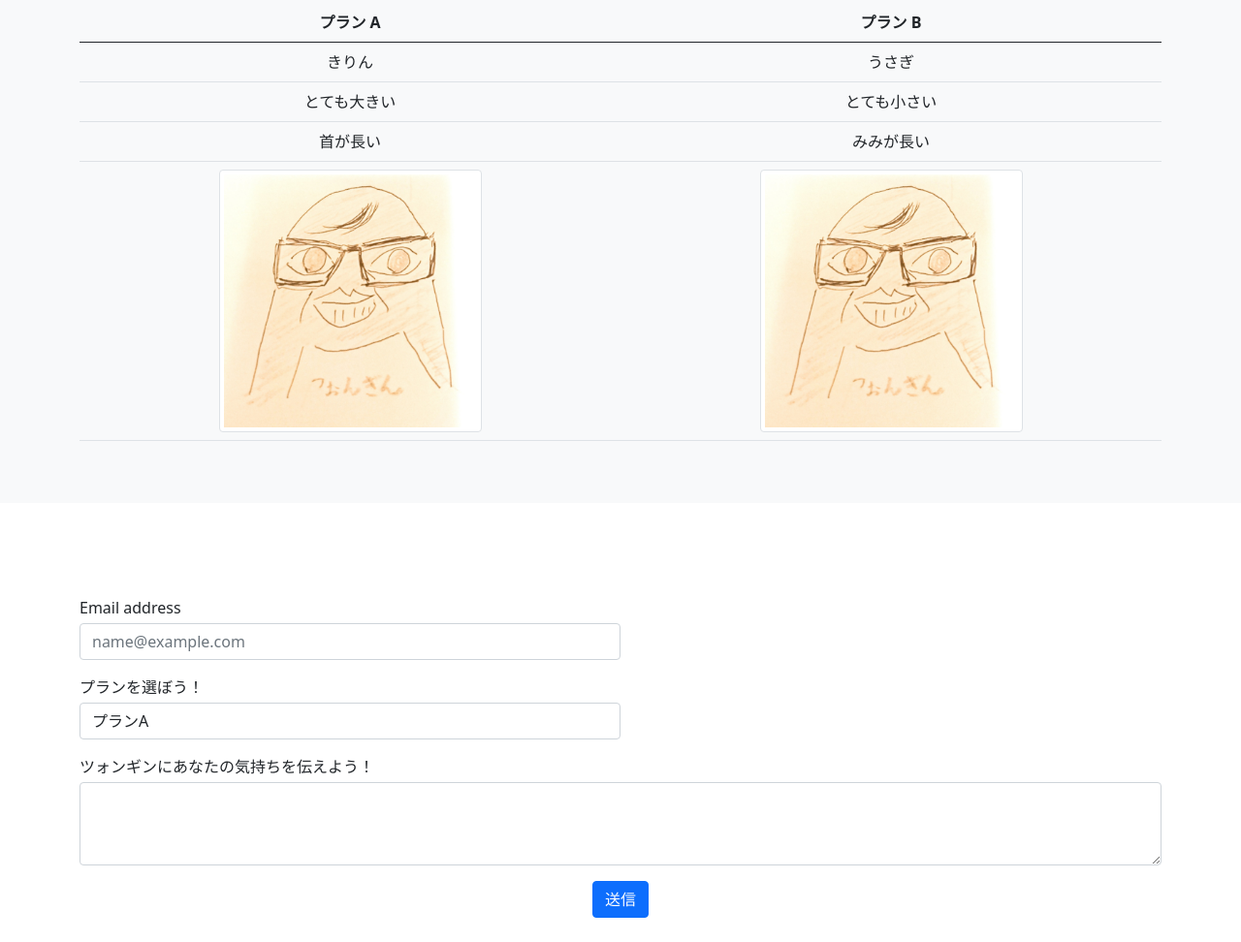
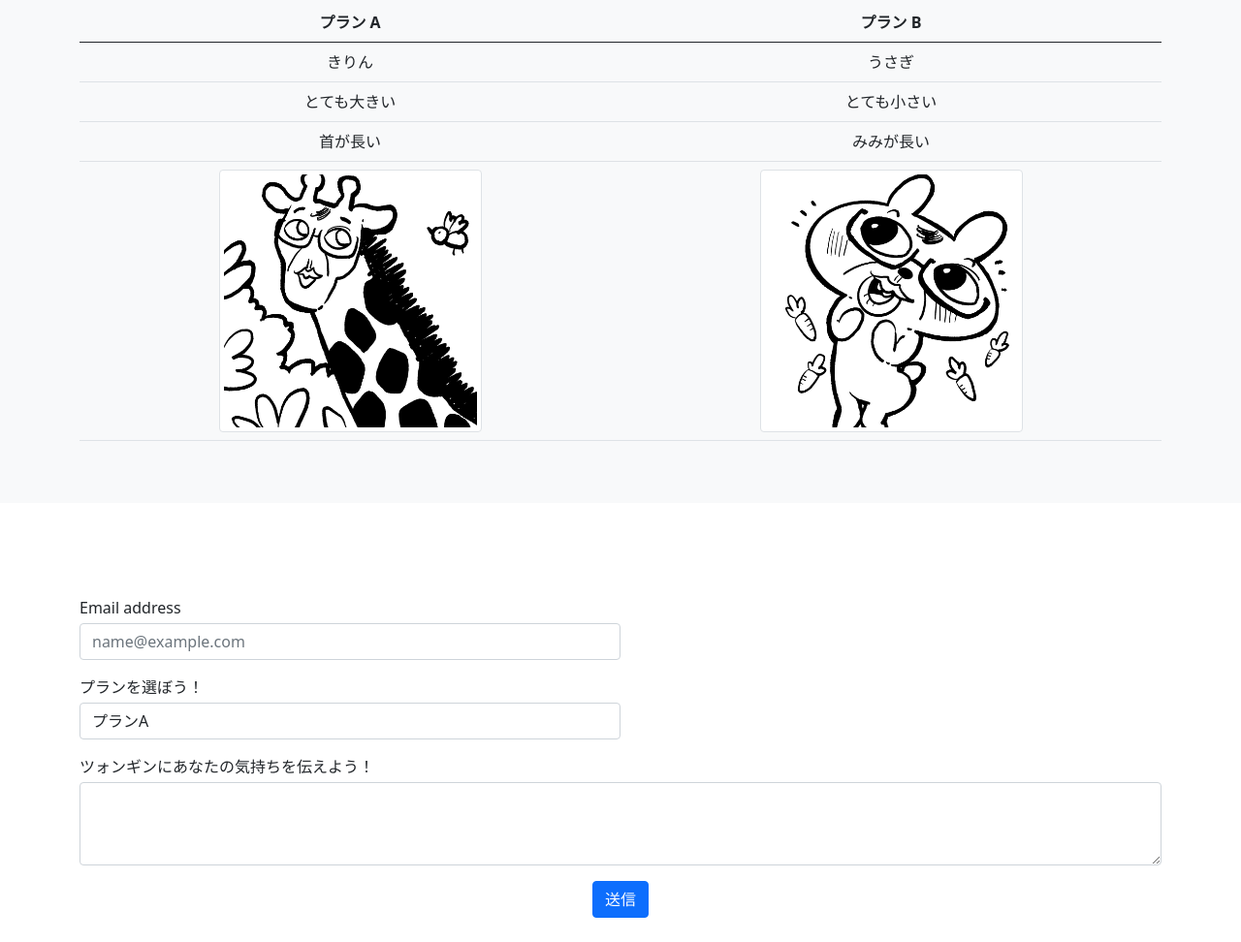
Before and after one commit to tonio2san/tsongin, a plain HTML site: page index.html in a window 1280 px wide. Shown: the part 2143-3115 px from the top of the page at 97% size. Drawn offline with nearby package versions, Linux system fonts and the light colour scheme.

Commit message:
Add files via upload

```diff
--- a/index.html
+++ b/index.html
@@ -139,7 +139,7 @@
             <tr><td>きりん</td><td>うさぎ</td></tr>
             <tr><td>とても大きい</td><td>とても小さい</td></tr>
             <tr><td>首が長い</td><td>みみが長い</td></tr>
-            <tr><td><img src="img/ツォンギン.JPG" class="img-thumbnail w-50" alt="..."></td><td><img src="img/ツォンギン.JPG" class="img-thumbnail w-50" alt="..."></td></tr>
+            <tr><td><img src="img/kirinmimi.JPG" class="img-thumbnail w-50" alt="..."></td><td><img src="img/usamimi.JPG" class="img-thumbnail w-50" alt="..."></td></tr>
           </tbody>
         </table>
       </div>
```
